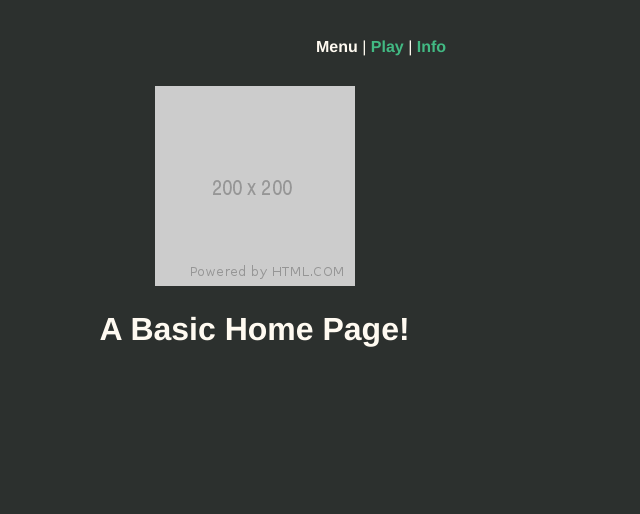
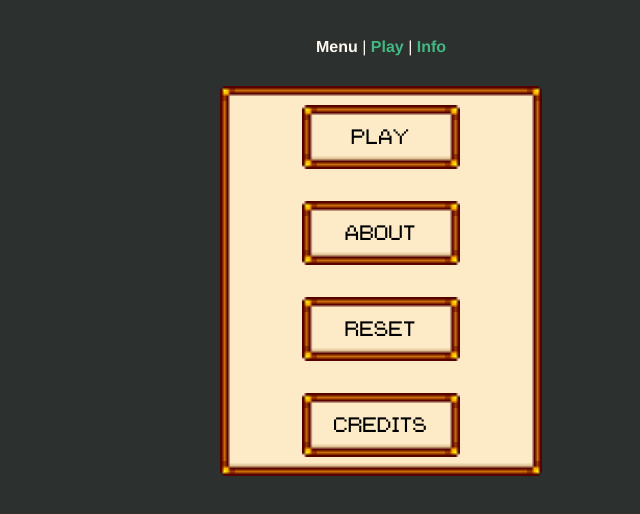
Before and after one commit to Tiier/core, a Vue app: page / in a window 1280 px wide. Shown: the top 514 px of the page, without its empty margins (259-899 px from the left). Built offline with nearby package versions, Linux system fonts and the light colour scheme.

Commit message:
Built Menu UI

```diff
--- a/public/css/main.css
+++ b/public/css/main.css
@@ -10,6 +10,7 @@
   --disabled: rgb(177, 177, 177);
 }
 
+/* Setup and Layouts */
 body {
   background-color: var(--dark);
   color: var(--light);
@@ -21,17 +22,48 @@ body {
   column-gap: 1rem;
 }
 
-nav a {
-  transition: all 0.5s ease;
+a {
+  transition: all 0.3s ease;
   text-decoration: none;
   font-weight: bold;
   color: var(--link);
 }
 
-nav a:hover {
+a:hover {
   color: var(--info);
 }
 
 .router-link-exact-active {
   color: var(--light);
 }
+
+/* Component Styling */
+.menu {
+  /* border: 2px solid var(--light); */
+  background-color: #fdeac6;
+  border: 3px solid;
+  border-radius: 10px;
+  border-image-source: url(../imgs/border-wood.png);
+  border-image-slice: 5;
+  border-image-width: 5;
+  border-image-repeat: stretch;
+}
+
+.btn {
+  transition: all 0.3s ease;
+  text-transform: uppercase;
+  font-size: 24px;
+  font-family: 'GamePixie', monospace;
+  background-color: #fdeac6;
+  border: 3px solid;
+  border-radius: 10px;
+  border-image-source: url(../imgs/border-wood.png);
+  border-image-slice: 5;
+  border-image-width: 5;
+  border-image-repeat: stretch;
+}
+
+.btn:hover {
+  background-color: #dec594;
+  color: #570000;
+}
--- a/src/App.vue
+++ b/src/App.vue
@@ -5,9 +5,7 @@
       <router-link to="/play">Play</router-link> |
       <router-link to="/info">Info</router-link>
     </nav>
-    <div class="container">
-      <router-view/>
-    </div>
+    <router-view/>
   </main>
 </template>
 
--- a/src/router/index.js
+++ b/src/router/index.js
@@ -16,8 +16,8 @@ const routes = [
     component: () => import(/* webpackChunkName: "play" */ '../views/Play.vue')
   },
   {
-    path: '/info',
-    component: () => import(/* webpackChunkName: "info" */ '../views/Info.vue')
+    path: '/about',
+    component: () => import(/* webpackChunkName: "about" */ '../views/About.vue')
   }
 ]
 
--- /dev/null
+++ b/src/views/About.vue
@@ -0,0 +1,12 @@
+<template>
+  <div class="about">
+    <router-link to="/">Back to Menu</router-link>
+    <h1>This is the about page</h1>
+  </div>
+</template>
+
+<script>
+export default {
+  name: 'About'
+}
+</script>
--- a/src/views/Home.vue
+++ b/src/views/Home.vue
@@ -1,18 +1,45 @@
 <template>
   <div class="home">
-    <img alt="Vue logo" src="../assets/200.png">
-    <Basic msg="A Basic Home Page!"/>
+    <div class="menu">
+      <router-link to="/play">
+        <button class="btn">Play</button>
+      </router-link>
+      <router-link to="/about">
+        <button class="btn">About</button>
+      </router-link>
+      <button class="btn">Reset</button>
+      <router-link to="/credits">
+        <button class="btn">Credits</button>
+      </router-link>
+    </div>
   </div>
 </template>
 
 <script>
 // @ is an alias to /src
-import Basic from '@/components/Basic.vue'
 
 export default {
-  name: 'Home',
-  components: {
-    Basic
-  }
+  name: 'Home'
 }
 </script>
+
+<style scoped>
+.home {
+  display: flex;
+  justify-content: center;
+}
+
+.menu {
+  display: flex;
+   flex-flow: column wrap;
+  justify-content: space-around;
+  width: 25%;
+}
+
+.btn {
+  cursor: pointer;
+  width: 50%;
+  padding: 1rem;
+  margin: 1rem auto 1rem auto;
+}
+</style>
--- a/src/views/Info.vue
+++ /dev/null
@@ -1,11 +0,0 @@
-<template>
-  <div class="info">
-    <h1>This is the Info page</h1>
-  </div>
-</template>
-
-<script>
-export default {
-  name: 'Info'
-}
-</script>
--- a/src/views/Play.vue
+++ b/src/views/Play.vue
@@ -1,5 +1,5 @@
 <template>
-  <div class="play">
+  <div class="container">
     <h1>This is the play page</h1>
   </div>
 </template>
```
Also changed, not shown: public/imgs/border-wood.png (added).
